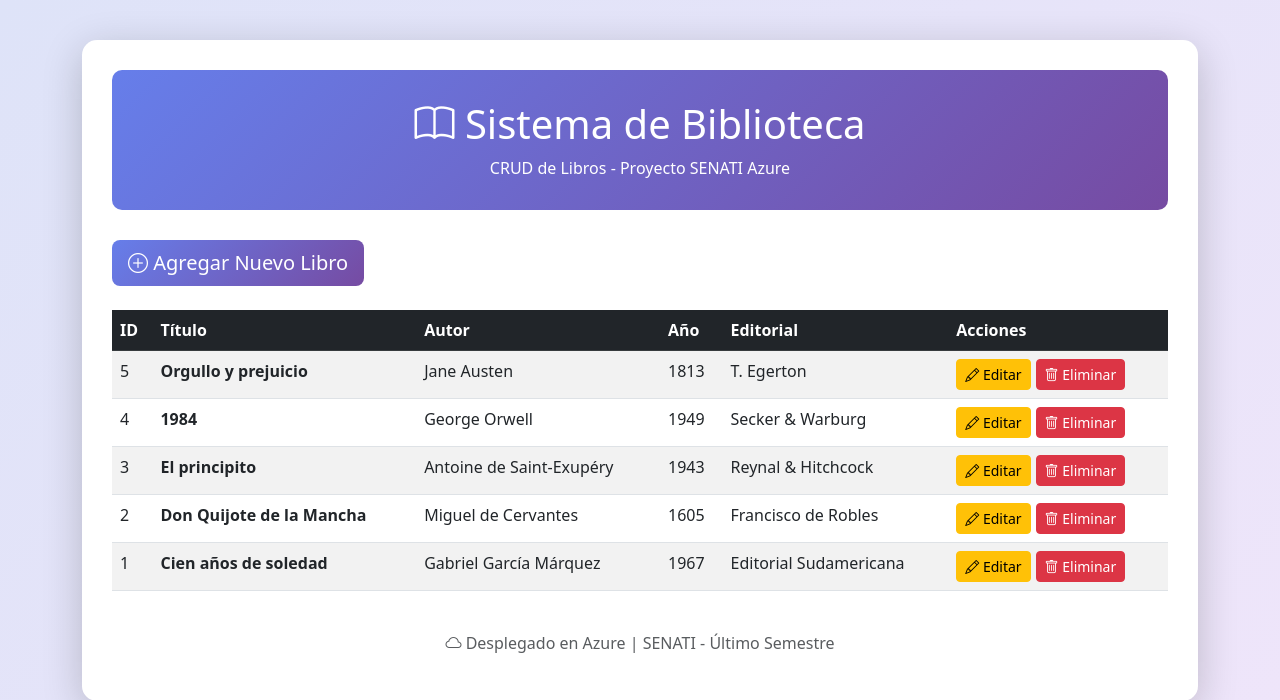
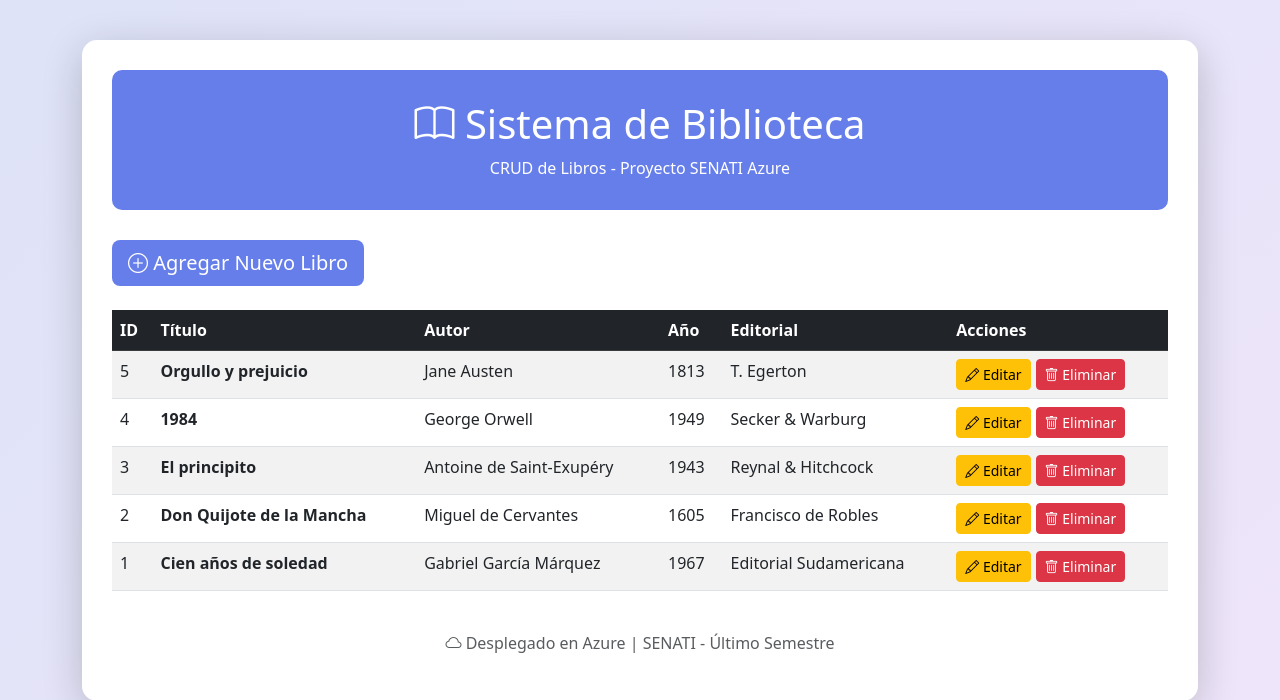
Before and after one commit to SandraGeraldine/AzureBiblioteca, a PHP site: page /index.php in a window 1280 px wide. Shown: the top 700 px of the page. Run offline with PHP 8.4, Linux system fonts and the light colour scheme; data comes from the database, SQL or seed files in the repository.

Commit message:
cambio realizado

```diff
--- a/public/index.php
+++ b/public/index.php
@@ -27,7 +27,7 @@ $libros = $stmt->fetchAll();
             margin-top: 20px;
         }
         .header-section {
-            background: linear-gradient(135deg, #667eea 0%, #764ba2 100%);
+            background: linear-gradient(135deg, #667eea 0%, #667eea  100%);
             color: white;
             padding: 30px;
             border-radius: 10px;
@@ -35,12 +35,12 @@ $libros = $stmt->fetchAll();
             text-align: center;
         }
         .btn-custom {
-            background: linear-gradient(135deg, #667eea 0%, #764ba2 100%);
+            background: linear-gradient(135deg, #667eea 0%, #667eea  100%);
             border: none;
             color: white;
         }
         .btn-custom:hover {
-            background: linear-gradient(135deg, #764ba2 0%, #667eea 100%);
+            background: linear-gradient(135deg, #667eea  0%, #667eea 100%);
             color: white;
         }
         .table-hover tbody tr:hover {
```
